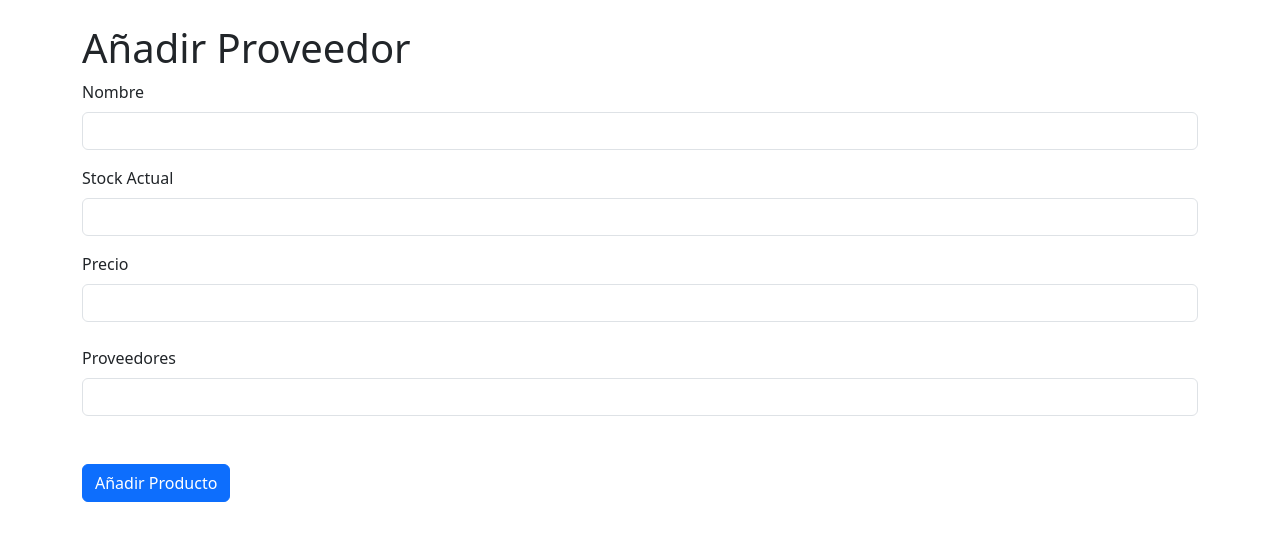
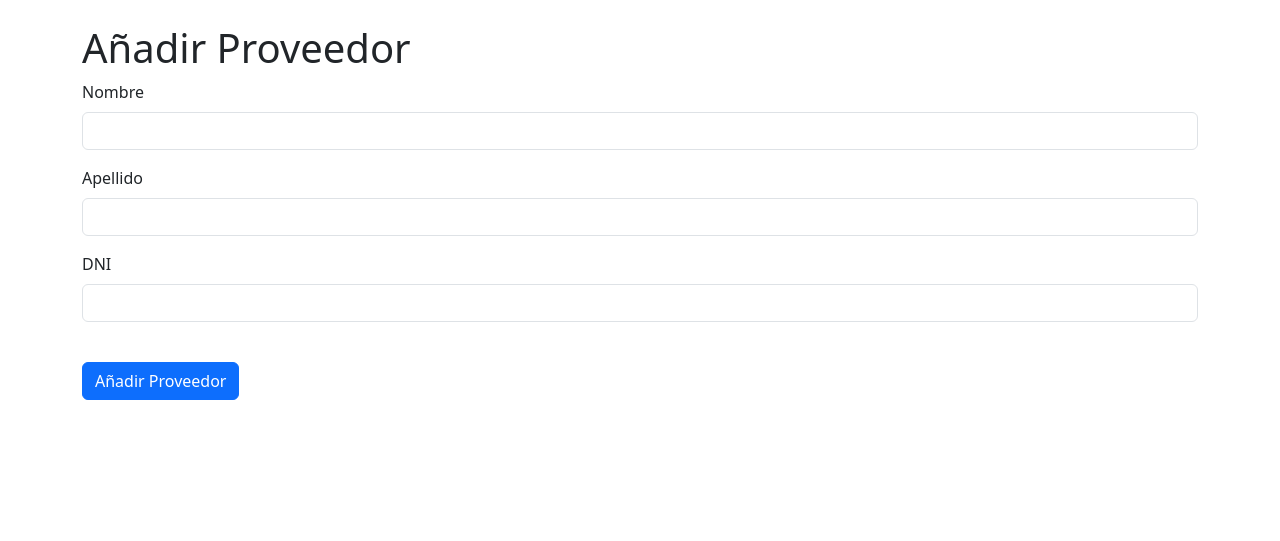
Before and after one commit to SPablo2191/StockControl, a Django app: page /sale/supplier in a window 1280 px wide. Shown: the top 541 px of the page. Run offline with Django 4.2, Linux system fonts and the light colour scheme; lists and menus that the app fills with data are empty.

Commit message:
feat: add a supplier working

```diff
--- a/StockControl/urls.py
+++ b/StockControl/urls.py
@@ -16,10 +16,11 @@ Including another URLconf
 """
 from django.contrib import admin
 from django.urls import path,include
-
+from django.views.generic import RedirectView
 
 urlpatterns = [
     path('admin/', admin.site.urls),
+    path('',RedirectView.as_view(url='sale')),
     path('sale',include(('sale.urls','sale'),namespace='sale'))
 
 ]
--- a/sale/templates/add_supplier.html
+++ b/sale/templates/add_supplier.html
@@ -16,45 +16,30 @@
     <div class="container my-4">
       <h1>Añadir Proveedor</h1>
       <form action="{% url 'sale:register_supplier' %}" method="post">
-        {% csrf_token %}
+          {% csrf_token %}
         <div class="mb-3">
           <label for="name" class="form-label">Nombre</label>
           <input type="text" class="form-control" id="name" name="name" />
         </div>
         <div class="mb-3">
-          <label for="current_stock" class="form-label">Stock Actual</label>
+          <label for="current_stock" class="form-label">Apellido</label>
           <input
-            type="number"
+            type="text"
             class="form-control"
-            id="current_stock"
-            name="current_stock"
+            id="last_name"
+            name="last_name"
           />
         </div>
         <div class="mb-3">
-          <label for="price" class="form-label">Precio</label>
-          <input type="number" class="form-control" id="price" name="price" />
-        </div>
-        <div class="my-4">
-          <label for="supplier" class="form-label">Proveedores</label>
-          <select name="supplier" id="supplier" class="form-control">
-            {% for supplier in suppliers %}
-            <option
-              value="{{supplier.id}}"
-              name="supplier"
-              id="{{supplier.id}}"
-            >
-              {{supplier.last_name}}
-            </option>
-            {% endfor %}
-          </select>
+          <label for="price" class="form-label">DNI</label>
+          <input type="number" class="form-control" id="DNI" name="DNI" />
         </div>
         <button type="submit" class="btn btn-primary mt-4">
-          Añadir Producto
+          Añadir Proveedor
         </button>
       </form>
     </div>
 
-    <!-- Javascript -->
     <script
       src="https://cdn.jsdelivr.net/npm/@popperjs/core@2.11.7/dist/umd/popper.min.js"
       integrity="sha384-zYPOMqeu1DAVkHiLqWBUTcbYfZ8osu1Nd6Z89ify25QV9guujx43ITvfi12/QExE"
--- a/sale/templates/index.html
+++ b/sale/templates/index.html
@@ -28,7 +28,7 @@
             <p class="text-center text-dark">Añadir Producto</p>
           </div>
         </a>
-        <a href="" style="text-decoration: none">
+        <a href="sale/supplier" style="text-decoration: none">
           <div
             class="card shadow-sm"
             style="width: 15rem; color: grey; height: 18rem"
--- a/sale/templates/products.html
+++ b/sale/templates/products.html
@@ -30,7 +30,7 @@
           <tr>
             <td>{{ product.id }}</td>
             <td>{{ product.name }}</td>
-            <td>{{ product.price }}</td>
+            <td>${{ product.price }}</td>
             <td>{{ product.current_stock }}</td>
           </tr>
           {% endfor %}
--- a/sale/views.py
+++ b/sale/views.py
@@ -1,17 +1,17 @@
 from django.shortcuts import get_object_or_404, render
 from django.http import request, HttpResponse
 from .models import Product, Supplier
-from django.template import loader
+from django.template import RequestContext, loader
+
 
 
 # Create your views here.
 def index(request):
-    template = loader.get_template("index.html")
-    return HttpResponse(template.render())
+    return render(request, 'index.html')
 
 
 def get_products(request):
-    products = Product.objects.order_by("name")
+    products = Product.objects.order_by("id")
     template = loader.get_template("products.html")
     context = {
         "products": products,
@@ -29,8 +29,7 @@ def add_product(request):
 
 
 def add_supplier(request):
-    template = loader.get_template("add_supplier.html")
-    return HttpResponse(template.render())
+    return render(request, 'add_supplier.html')
 
 
 def register_product(request):
@@ -56,20 +55,16 @@ def register_product(request):
 
 def register_supplier(request):
     try:
-        supplier_id = request.POST.get("supplier", False)
-        supplier = get_object_or_404(Supplier, pk=supplier_id)
         name = request.POST.get("name", False)
-        price = request.POST.get("price", False)
-        current_stock = request.POST.get("current_stock", False)
+        last_name = request.POST.get("last_name", False)
+        DNI = request.POST.get("DNI", False)
     except:
         return HttpResponse("Error no se pudo completar el formulario.")
     finally:
-        new_product = Product(
-            name=name, price=price, current_stock=current_stock, supplier=supplier
-        )
-        new_product.save()
+        new_supplier = Supplier(name=name, last_name=last_name, DNI=DNI)
+        new_supplier.save()
     template = loader.get_template("success.html")
     context = {
-        "message": "Se registro el producto con exito!!!",
+        "message": "Se registro el proveedor con exito!!!",
     }
     return HttpResponse(template.render(context, request))
```
